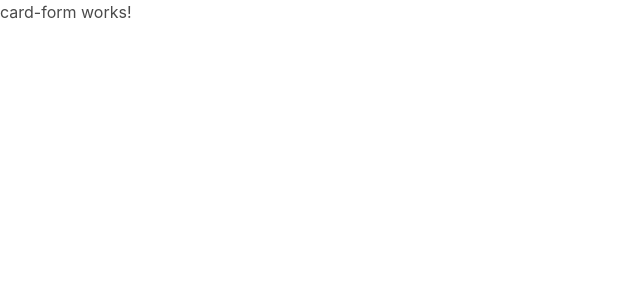
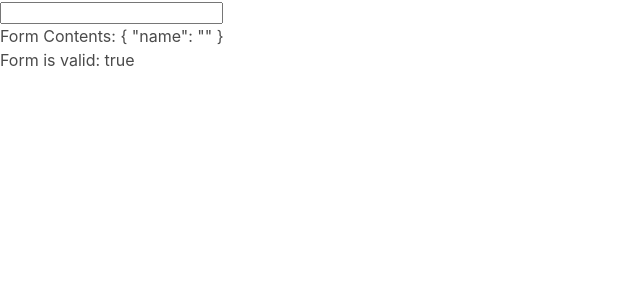
Before and after one commit to pyavchik/creditcard, an Angular app: page / in a window 1280 px wide. Shown: the top 300 px of the page, without its empty margins (0-640 px from the left). Built offline with nearby package versions, Linux system fonts and the light colour scheme.

Commit message:
added card form component

```diff
--- a/src/app/card-form/card-form.component.html
+++ b/src/app/card-form/card-form.component.html
@@ -1 +1,6 @@
-<p>card-form works!</p>
+<form [formGroup]="cardForm">
+  <input formControlName="name" />
+</form>
+
+<div>Form Contents: {{ cardForm.value | json }}</div>
+<div>Form is valid: {{ cardForm.valid }}</div>
```
